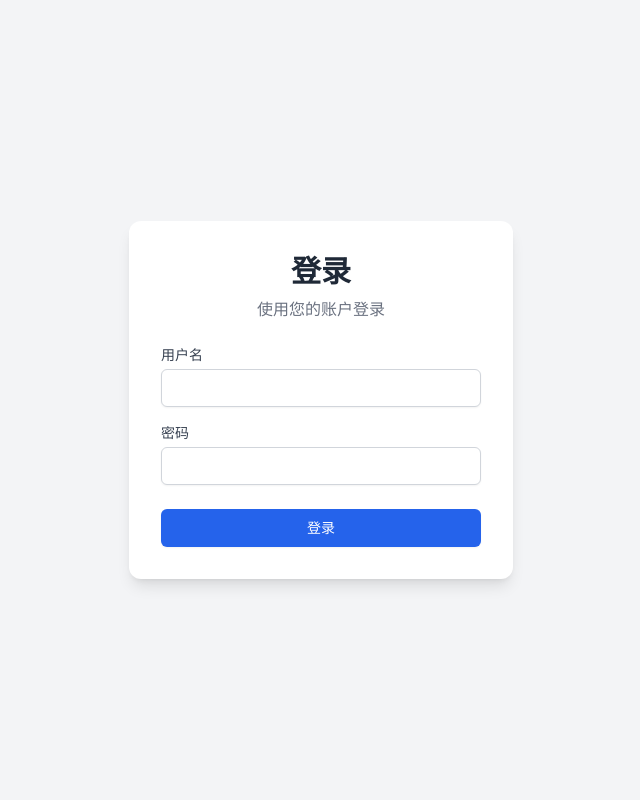
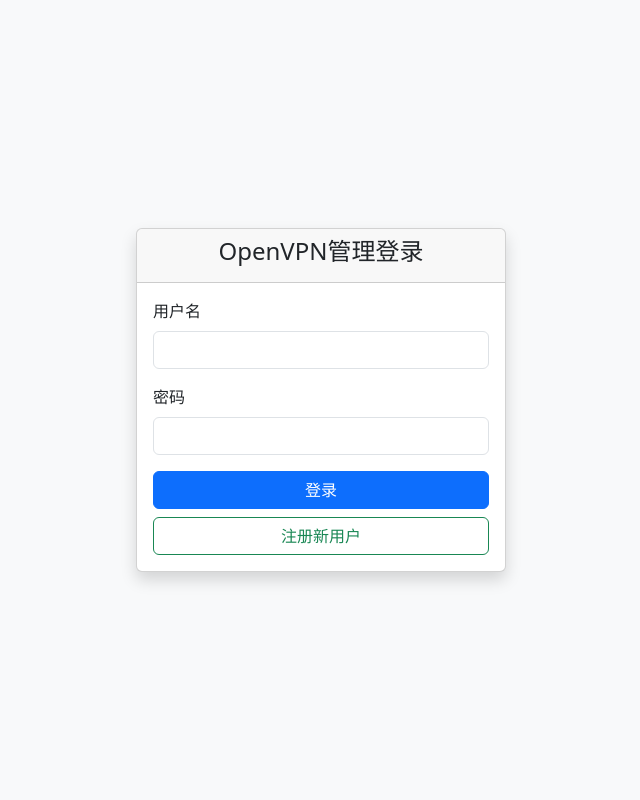
Before and after one commit to alfiy/openvpn-web-manager, a Flask app: page /login in a window 1280 px wide. Shown: the whole page, without its empty margins (319-959 px from the left). Run offline with Flask 3, Linux system fonts and the light colour scheme; some libraries are stand-ins or nearby versions.

Commit message:
edit login style

```diff
--- a/templates/login.html
+++ b/templates/login.html
@@ -3,51 +3,61 @@
 <head>
     <meta charset="UTF-8">
     <meta name="viewport" content="width=device-width, initial-scale=1.0">
-    <title>OpenVPN 管理面板 - 登录</title>
-    <script src="https://cdn.tailwindcss.com"></script>
-    <link href="https://fonts.googleapis.com/css2?family=Inter:wght@400;500;600;700&display=swap" rel="stylesheet">
+    <title>登录 - OpenVPN管理界面</title>
+    <link rel="stylesheet" href="{{ url_for('static', filename='css/bootstrap.min.css') }}">
     <meta name="csrf-token" content="{{ csrf_token }}">
     <style>
-        body {
-            font-family: 'Inter', sans-serif;
-            background-color: #f3f4f6;
-        }
+        body{background:#f8f9fa;display:flex;align-items:center;justify-content:center;height:100vh}
+        .login-container{width:100%;max-width:400px;padding:15px}
         .hidden {
             display: none;
         }
     </style>
 </head>
-<body class="bg-gray-100 min-h-screen flex items-center justify-center p-4">
-    <div class="bg-white p-8 rounded-xl shadow-lg w-full max-w-sm">
-        <div class="text-center mb-6">
-            <h1 class="text-3xl font-bold text-gray-800">登录</h1>
-            <p class="text-gray-500 mt-2">使用您的账户登录</p>
+<body>
+    <div class="login-container">
+        <div class="card shadow">
+            <div class="card-header text-center"><h4>OpenVPN管理登录</h4></div>
+            <div class="card-body">
+                <!-- 登录失败提示 -->
+                {% if error %}
+                <div class="alert alert-danger" id="errorAlert">{{ error }}</div>
+                {% endif %}
+
+                <form method="POST" id="login-form">
+                    <div class="mb-3">
+                        <label for="username" class="form-label">用户名</label>
+                        <input type="text" class="form-control" id="username" name="username" required>
                     </div>
-        <form id="login-form">
-            <div class="mb-4">
-                <label for="username" class="block text-sm font-medium text-gray-700">用户名</label>
-                <input type="text" id="username" name="username" class="mt-1 block w-full px-3 py-2 bg-white border border-gray-300 rounded-md shadow-sm focus:outline-none focus:ring-blue-500 focus:border-blue-500 sm:text-sm" required>
-            </div>
-            <div class="mb-6">
-                <label for="password" class="block text-sm font-medium text-gray-700">密码</label>
-                <input type="password" id="password" name="password" class="mt-1 block w-full px-3 py-2 bg-white border border-gray-300 rounded-md shadow-sm focus:outline-none focus:ring-blue-500 focus:border-blue-500 sm:text-sm" required>
+                    <div class="mb-3">
+                        <label for="password" class="form-label">密码</label>
+                        <input type="password" class="form-control" id="password" name="password" required>
                     </div>
                     <div id="error-message" class="text-red-500 text-center mb-4 hidden"></div>
-            <div>
-                <button type="submit" class="w-full flex justify-center py-2 px-4 border border-transparent rounded-md shadow-sm text-sm font-medium text-white bg-blue-600 hover:bg-blue-700 focus:outline-none focus:ring-2 focus:ring-offset-2 focus:ring-blue-500">
-                    登录
-                </button>
+                    <button type="submit" class="btn btn-primary w-100 mb-2">登录</button>
+                </form>
+
+                <!-- 动态按钮区域 -->
+                <div id="actionBtnWrapper" class="w-100">
+                    {% if error %}
+                    <!-- 登录失败：显示“忘记密码” -->
+                    <a href="{{ url_for('auth.forgot_password') }}" class="btn btn-warning w-100">忘记密码</a>
+                    {% else %}
+                    <!-- 默认：显示“注册新用户” -->
+                    <a href="{{ url_for('auth.register') }}" class="btn btn-outline-success w-100">注册新用户</a>
+                    {% endif %}
                 </div>
-        </form>
+            </div>
+        </div>
     </div>
 
     <script>
-document.addEventListener('DOMContentLoaded', function() {
+        document.addEventListener('DOMContentLoaded', function () {
             const loginForm = document.getElementById('login-form');
             const errorMessageDiv = document.getElementById('error-message');
 
             // 监听表单提交事件
-    loginForm.addEventListener('submit', async function(event) {
+            loginForm.addEventListener('submit', async function (event) {
                 event.preventDefault(); // 阻止表单的默认提交行为
 
                 // 隐藏之前的错误信息
@@ -68,9 +78,9 @@
                 }
                 const csrfToken = csrfTokenElement.getAttribute('content');
 
-        console.log("正在准备发送登录请求...");
-        console.log("发送的数据:", data);
-        console.log("使用的 CSRF 令牌:", csrfToken);
+                // console.log("正在准备发送登录请求...");
+                // console.log("发送的数据:", data);
+                // console.log("使用的 CSRF 令牌:", csrfToken);
 
                 try {
                     // 发送 POST 请求
@@ -91,7 +101,7 @@
                         console.log("响应 JSON:", result);
 
                         if (result.status === 'success') {
-                    console.log("登录成功，正在重定向到主页...");
+                            // console.log("登录成功，正在重定向到主页...");
                             window.location.href = '/'; // 登录成功后重定向
                         } else {
                             // 后端返回的登录失败信息
```
Lines whose indentation alone changed are shown as unchanged.
